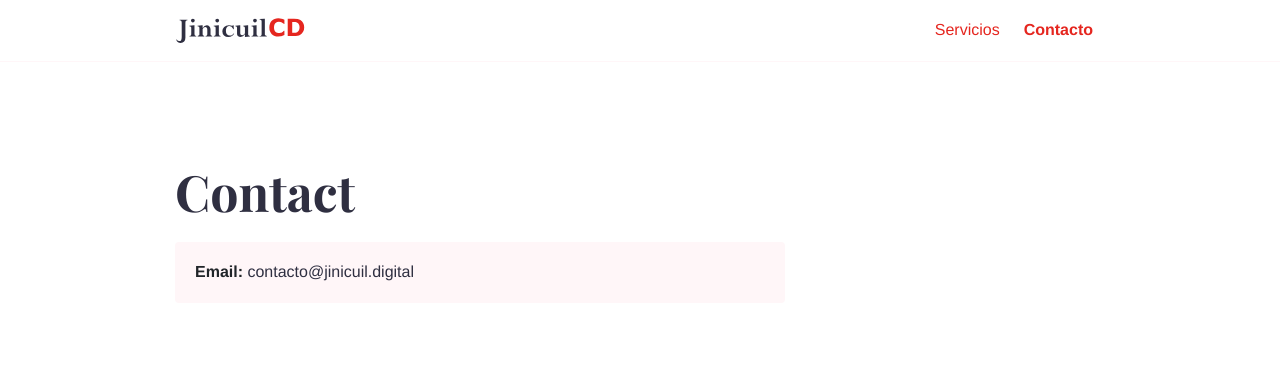
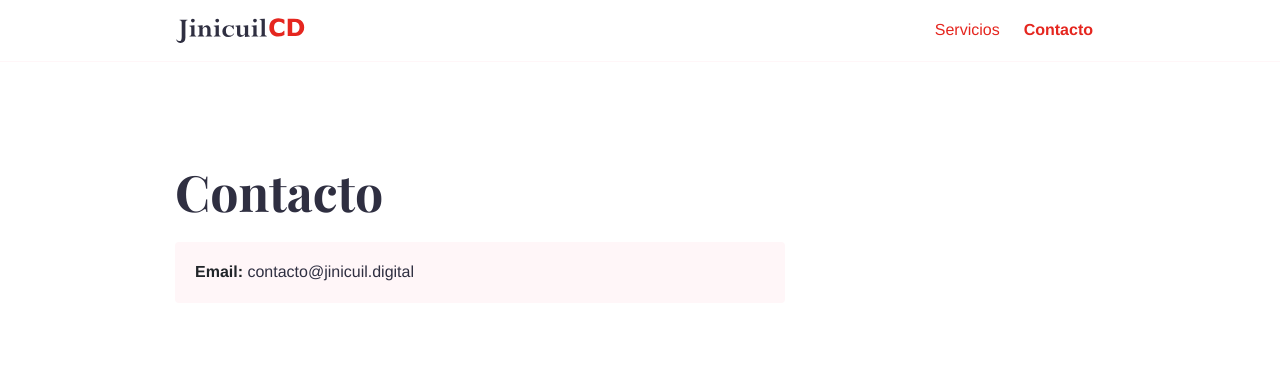
Before and after one commit to jinicuil/jinicuil.com, a Jekyll site: the page built from contact.md, in a window 1280 px wide. Shown: the top 375 px of the page. Built offline with Jekyll 4.4.1, drawn with Linux system fonts in a browser that asks for light colours.

```diff
--- a/contact.md
+++ b/contact.md
@@ -1,5 +1,5 @@
 ---
-title: Contact
+title: Contacto
 layout: contact
 bodyClass: page-contact
 ---
```
Also changed, not shown: index.md (+1 -1 lines).
